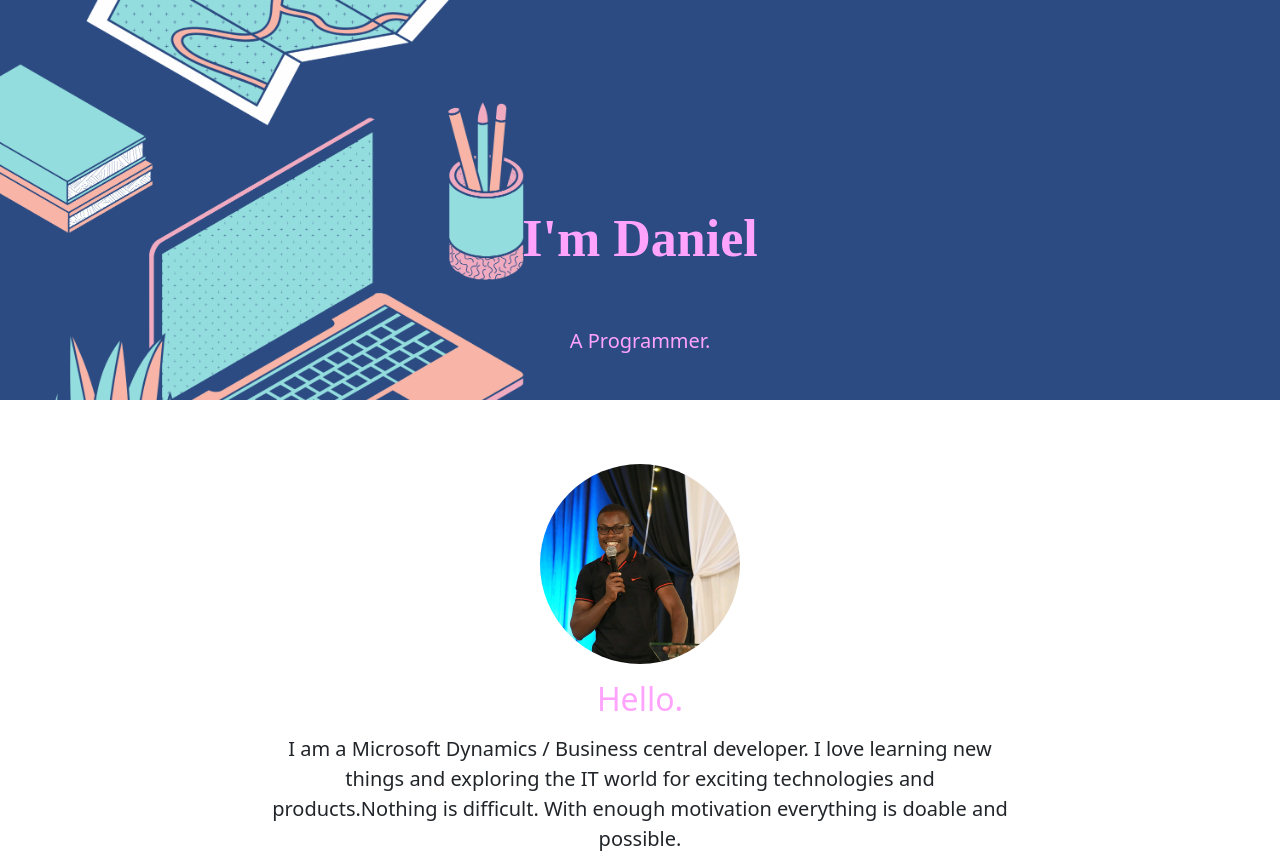
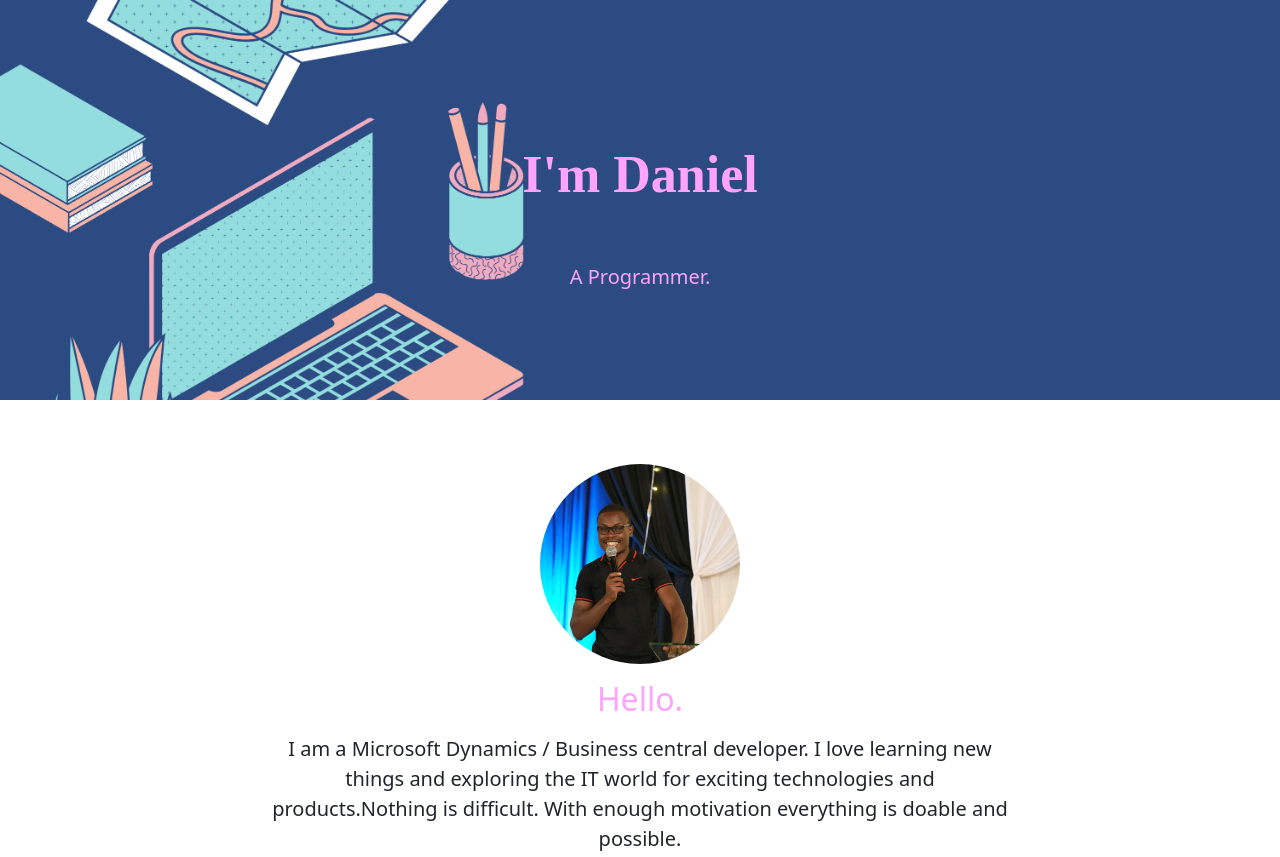
Before and after one commit to danielonsombi/PersonalSite, a plain HTML site: page index.html in a window 1280 px wide. Shown: the top 857 px of the page. Drawn offline with nearby package versions, Linux system fonts and the light colour scheme; a web font is replaced by a local one.

Commit message:
Add files via upload
Updated the hero section

```diff
--- a/css/style.css
+++ b/css/style.css
@@ -1,14 +1,16 @@
 .hero {
+    display: flex;
     background-image: url('../image/Background.png');
     background-repeat: no-repeat;
     background-size: cover;
     height: 50vh;
     color: #FFA3FD;
     position: relative;
+    justify-content: center;
+    align-content: center;
 }
 
 .heroname-margin {
-    padding-top: 10rem;
     font-family: 'Sofia';
     font-size: 52px;
 }
--- a/index.html
+++ b/index.html
@@ -11,12 +11,12 @@
 <body>
     <!-- Hero Section -->
     <section class="hero">
-        <div class="pt-5 text-center">
-            <h1 class="display-5 fw-bold heroname-margin">I'm Daniel</h1>
-            <div class="col-lg-6 mx-auto">
-              <p class="lead mt-5 pt-2 mb-4">A Programmer.</p>
-            </div>
-        </div>
+      <div class="pt-5 text-center">
+          <h1 class="display-5 fw-bold pt-5 mt-5 heroname-margin">I'm Daniel</h1>
+          <div class="mx-auto">
+            <p class="lead mt-5 pt-2 mb-4">A Programmer.</p>
+          </div>
+      </div>
     </section>
 
 
```
